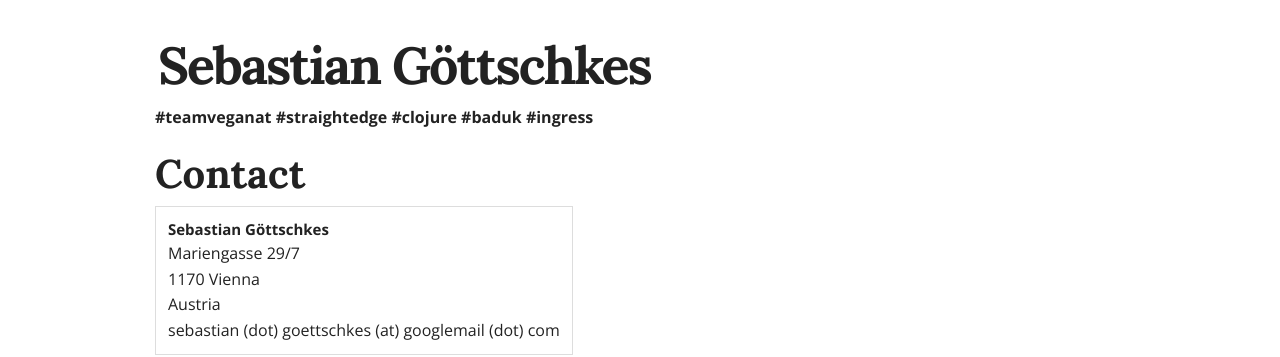
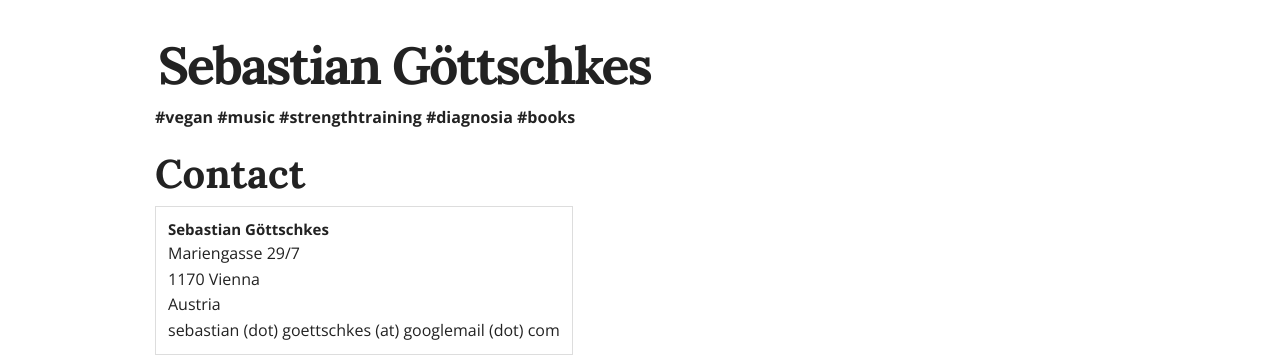
Before and after one commit to Sgoettschkes/sgoettschkes.github.io, a Jekyll site: the page built from about.html, in a window 1280 px wide and 900 px high, scrolled down 303 px. Shown: the part 154-511 px from the top of the window. Built offline with Jekyll 4.4.1, drawn with Linux system fonts in a browser that asks for light colours; nearby versions of some CDN libraries.

Commit message:
Change tagline

```diff
--- a/about.html
+++ b/about.html
@@ -3,7 +3,7 @@ layout: page
 title: About
 ---
 <h1>Sebastian Göttschkes</h1>
-<p class="tagline">#teamveganat #straightedge #clojure #baduk #ingress</p>
+<p class="tagline">#vegan #music #strengthtraining #diagnosia #books</p>
 
 <h2>Contact</h2>
 
```
